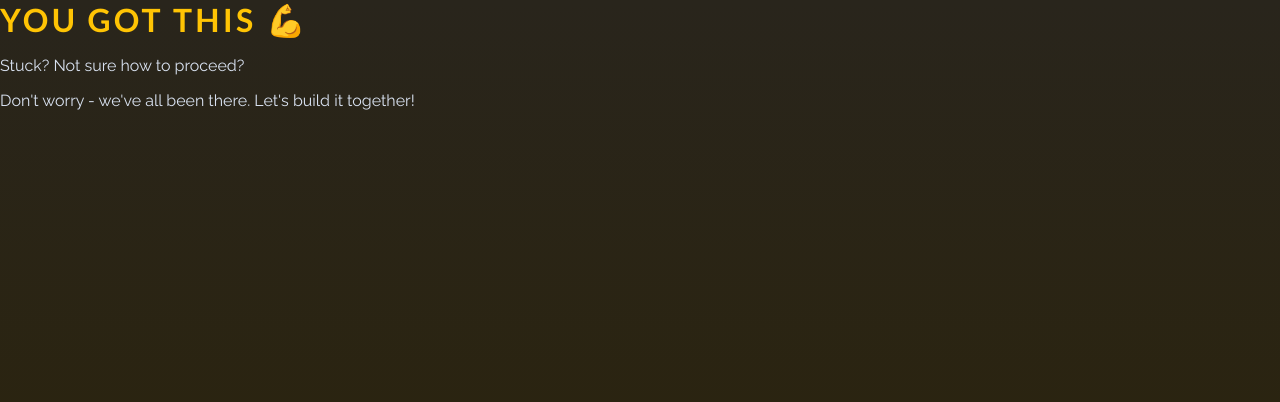
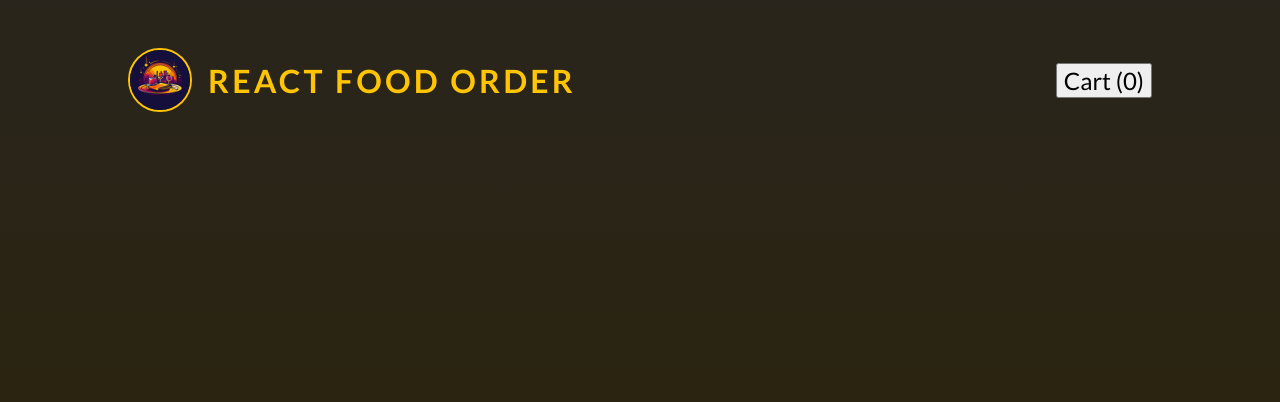
Before and after one commit to seojong789/project-react-foodoreder, a React (Vite) app: page / in a window 1280 px wide. Shown: the top 402 px of the page. Built offline with nearby package versions, Linux system fonts and the light colour scheme.

Commit message:
FEAT: 헤더 기본 요소 추가

```diff
--- a/src/App.jsx
+++ b/src/App.jsx
@@ -1,9 +1,9 @@
+import Header from './components/Header';
+
 function App() {
   return (
     <>
-      <h1>You got this 💪</h1>
-      <p>Stuck? Not sure how to proceed?</p>
-      <p>Don't worry - we've all been there. Let's build it together!</p>
+      <Header />
     </>
   );
 }
--- /dev/null
+++ b/src/components/Header.jsx
@@ -0,0 +1,16 @@
+import React from 'react';
+import logoImg from '../assets/logo.jpg';
+
+export default function Header() {
+  return (
+    <header id="main-header">
+      <div id="title">
+        <img src={logoImg} alt="Logo Image" />
+        <h1>React Food Order</h1>
+      </div>
+      <nav>
+        <button>Cart (0)</button>
+      </nav>
+    </header>
+  );
+}
```
Also changed, not shown: 1 other file (tests, documents, lock files or other folders).
